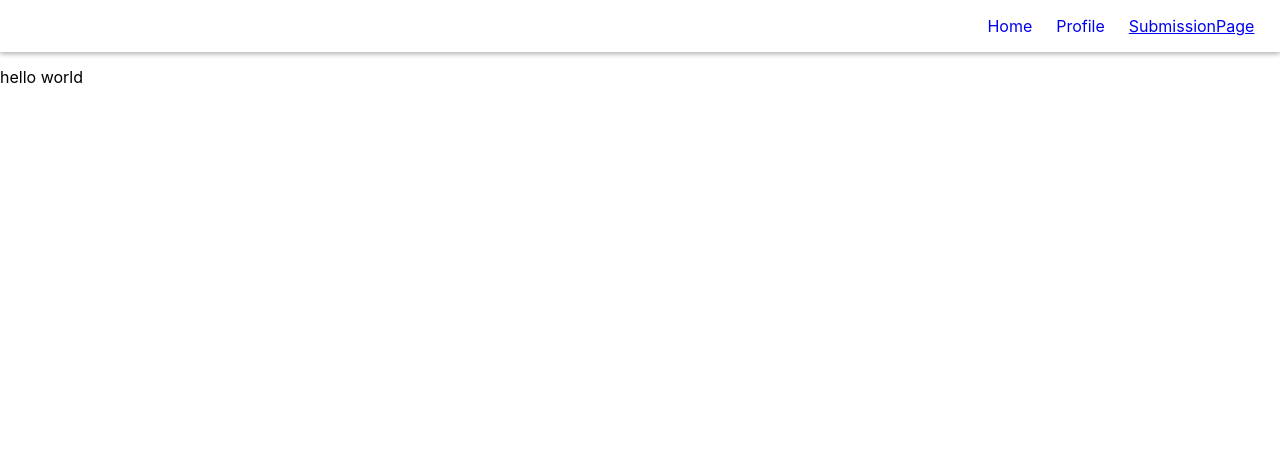
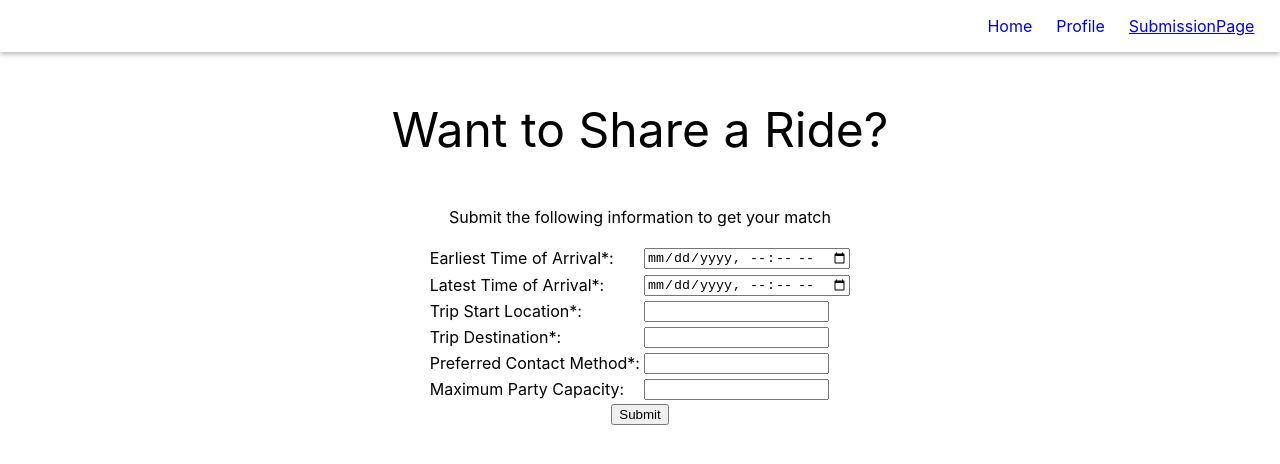
Before and after one commit to nareha/UCLAX, a React (Create React App) app in the folder frontend/: page /submit in a window 1280 px wide. Shown: the top 464 px of the page. Built offline with nearby package versions, Linux system fonts and the light colour scheme; the HTML template or start-up script is replaced by a standard one.

Commit message:
added questions with fields to submission page; added submit button

```diff
--- a/frontend/src/components/SubmissionPage/SubmissionPage.css
+++ b/frontend/src/components/SubmissionPage/SubmissionPage.css
@@ -0,0 +1,9 @@
+.center{
+    text-align: center;
+}
+
+table {
+text-align: left;
+margin-right: auto;
+margin-left: auto;
+}
--- a/frontend/src/components/SubmissionPage/SubmissionPage.tsx
+++ b/frontend/src/components/SubmissionPage/SubmissionPage.tsx
@@ -4,8 +4,42 @@ import './SubmissionPage.css';
 
 const SubmissionPage: React.FC = () => {
   return (
-    <div className="test">
-      hello world
+    <div className="center">
+      <div className="title-logo">
+        <p>Want to Share a Ride?</p>
+      </div>
+      <div className="description">
+        <p>Submit the following information to get your match</p>
+        <table>
+            <tr>
+                <td><label> Earliest Time of Arrival*: </label></td>
+                <td><input type="datetime-local" /> </td>
+            </tr>
+            <tr>
+                <td><label> Latest Time of Arrival*: </label></td>
+                <td><input type="datetime-local" /> </td>
+            </tr>
+            <tr>
+                <td><label> Trip Start Location*: </label></td>
+                <td><input type="text" /> </td>
+            </tr>
+            <tr>
+                <td><label> Trip Destination*: </label></td>
+                <td><input type="text" /> </td>
+            </tr>
+            <tr>
+                <td><label> Preferred Contact Method*: </label></td>
+                <td><input type="text" /> </td>
+            </tr>
+            <tr>
+                <td><label> Maximum Party Capacity: </label></td>
+                <td><input type="number" /> </td>
+            </tr>
+        </table>
+      </div>
+      <div className="submit">
+        <button>Submit</button>
+      </div>
     </div>
   );
 }
```
